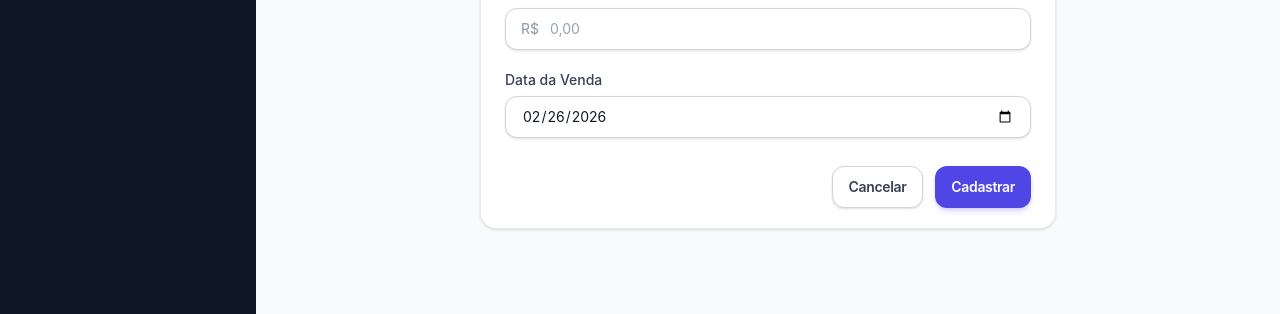
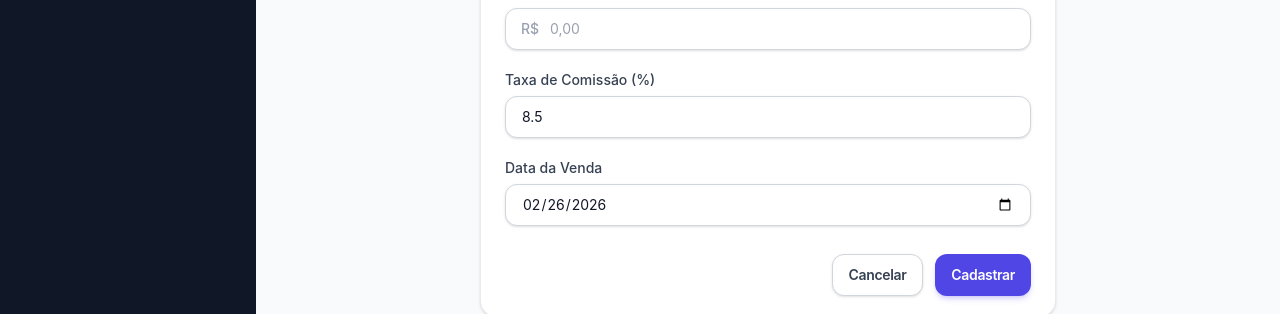
Before and after one commit to RobersonMariani/Sales-Commission-Frontend-Project, a Vue app: page /sales/new in a window 1280 px wide. Shown: the part 267-581 px from the top of the page. Built offline with nearby package versions, Linux system fonts and the light colour scheme; no server answers; sample sign-in values are in the browser's storage.

Commit message:
feat(sale): adiciona taxa de comissão configurável no frontend
Adiciona campo commission_rate ao formulário de criação de
venda com padrão 8.5%, atualiza listagem com coluna de taxa
e ajusta cálculo de comissão estimada dinamicamente.

```diff
--- a/src/pages/sales/CreateSalePage.vue
+++ b/src/pages/sales/CreateSalePage.vue
@@ -22,6 +22,7 @@ const form = ref<CreateSaleInput>({
   seller_id: 0,
   value: 0,
   sale_date: new Date().toISOString().split('T')[0] as string,
+  commission_rate: 8.5,
 })
 const { errors, validateField, validateAll, setApiErrors } = useFormValidation(createSaleSchema, form)
 
@@ -31,7 +32,8 @@ const sellerOptions = computed(() =>
 
 const estimatedCommission = computed(() => {
   const val = Number(form.value.value) || 0
-  return val * 0.085
+  const rate = Number(form.value.commission_rate) || 0
+  return val * (rate / 100)
 })
 
 function formatCurrency(value: number): string {
@@ -93,6 +95,18 @@ onMounted(() => {
         />
 
         <AppInput
+          v-model="form.commission_rate"
+          label="Taxa de Comissão (%)"
+          type="number"
+          step="0.01"
+          min="0"
+          max="100"
+          placeholder="8.50"
+          :error="errors.commission_rate"
+          @blur="validateField('commission_rate')"
+        />
+
+        <AppInput
           v-model="form.sale_date"
           label="Data da Venda"
           type="date"
@@ -110,7 +124,7 @@ onMounted(() => {
               <path stroke-linecap="round" stroke-linejoin="round" stroke-width="2" d="M12 8c-1.657 0-3 .895-3 2s1.343 2 3 2 3 .895 3 2-1.343 2-3 2m0-8c1.11 0 2.08.402 2.599 1M12 8V7m0 1v8m0 0v1m0-1c-1.11 0-2.08-.402-2.599-1M21 12a9 9 0 11-18 0 9 9 0 0118 0z" />
             </svg>
             <div>
-              <p class="text-xs text-primary-600">Comissão estimada (8.5%)</p>
+              <p class="text-xs text-primary-600">Comissão estimada ({{ form.commission_rate }}%)</p>
               <p class="text-lg font-bold text-primary-700">{{ formatCurrency(estimatedCommission) }}</p>
             </div>
           </div>
--- a/src/pages/sales/SalesListPage.vue
+++ b/src/pages/sales/SalesListPage.vue
@@ -89,6 +89,7 @@ onMounted(async () => {
             <th class="px-6 py-3.5 text-left text-xs font-semibold uppercase tracking-wider text-gray-400">Vendedor</th>
             <th class="px-6 py-3.5 text-left text-xs font-semibold uppercase tracking-wider text-gray-400">Data</th>
             <th class="px-6 py-3.5 text-right text-xs font-semibold uppercase tracking-wider text-gray-400">Valor</th>
+            <th class="px-6 py-3.5 text-right text-xs font-semibold uppercase tracking-wider text-gray-400">Taxa</th>
             <th class="px-6 py-3.5 text-right text-xs font-semibold uppercase tracking-wider text-gray-400">Comissão</th>
           </tr>
         </thead>
@@ -111,6 +112,9 @@ onMounted(async () => {
             <td class="whitespace-nowrap px-6 py-4 text-right text-sm font-medium text-gray-900">
               {{ formatCurrency(sale.value) }}
             </td>
+            <td class="whitespace-nowrap px-6 py-4 text-right text-sm text-gray-500">
+              {{ sale.commission_rate }}%
+            </td>
             <td class="whitespace-nowrap px-6 py-4 text-right">
               <span class="inline-flex rounded-lg bg-emerald-50 px-2.5 py-1 text-xs font-semibold text-emerald-700">
                 {{ formatCurrency(sale.commission) }}
@@ -118,7 +122,7 @@ onMounted(async () => {
             </td>
           </tr>
           <tr v-if="saleStore.sales.length === 0">
-            <td colspan="5" class="px-6 py-16 text-center">
+            <td colspan="6" class="px-6 py-16 text-center">
               <svg class="mx-auto h-10 w-10 text-gray-300" fill="none" stroke="currentColor" viewBox="0 0 24 24">
                 <path stroke-linecap="round" stroke-linejoin="round" stroke-width="1.5" d="M12 8c-1.657 0-3 .895-3 2s1.343 2 3 2 3 .895 3 2-1.343 2-3 2m0-8c1.11 0 2.08.402 2.599 1M12 8V7m0 1v8m0 0v1m0-1c-1.11 0-2.08-.402-2.599-1M21 12a9 9 0 11-18 0 9 9 0 0118 0z" />
               </svg>
--- a/src/schemas/sale.ts
+++ b/src/schemas/sale.ts
@@ -4,6 +4,7 @@ export const createSaleSchema = z.object({
   seller_id: z.coerce.number().int().positive('Selecione um vendedor'),
   value: z.coerce.number().positive('O valor deve ser maior que zero'),
   sale_date: z.string().min(1, 'Data da venda é obrigatória'),
+  commission_rate: z.coerce.number().min(0, 'Mínimo é 0%').max(100, 'Máximo é 100%'),
 })
 
 export type CreateSaleInput = z.infer<typeof createSaleSchema>
--- a/src/types/index.ts
+++ b/src/types/index.ts
@@ -26,6 +26,7 @@ export interface Sale {
   seller_id: number
   value: number
   commission: number
+  commission_rate: number
   sale_date: string
   created_at: string
   updated_at: string
```
Also changed, not shown: 1 other file (tests, documents, lock files or other folders).
